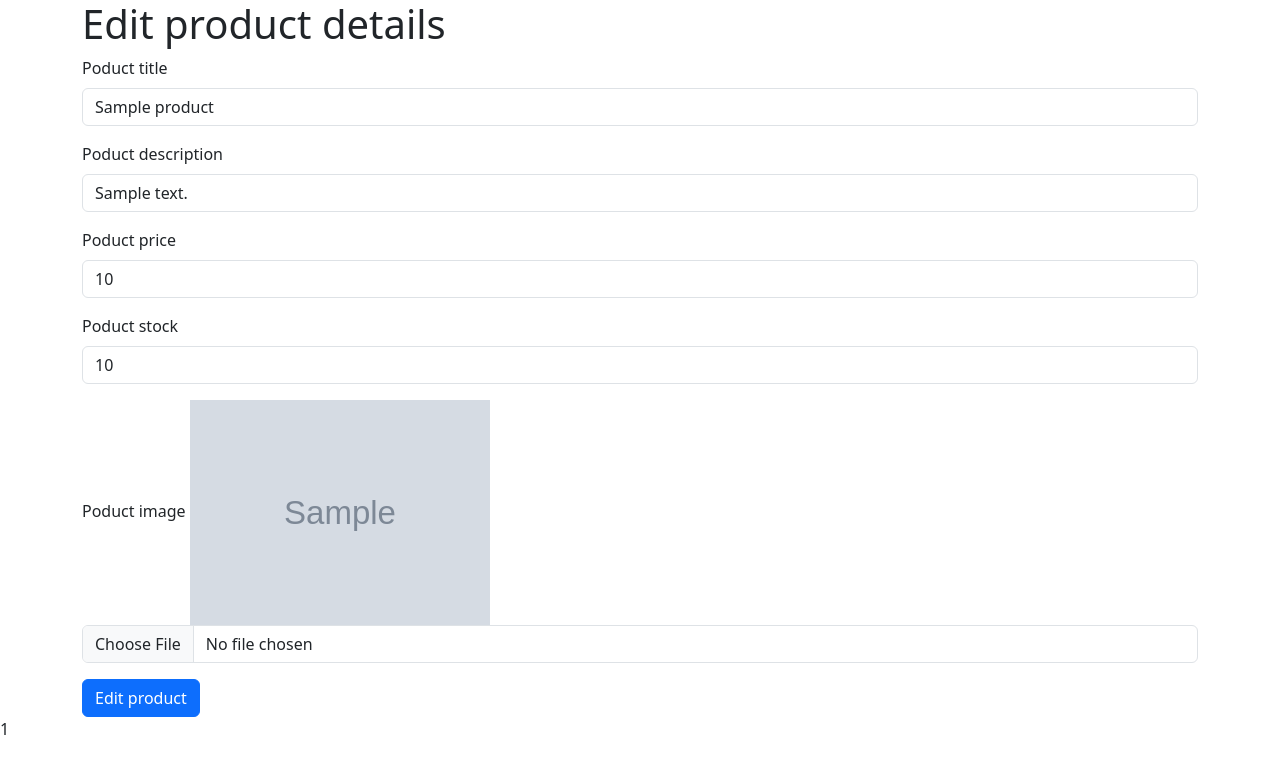
After one commit to harisnaseer24/2408f1-php, a PHP site: page /editproduct.php?id=1 in a window 1280 px wide. The commit adds this page. Shown: the top 774 px of the page. Run offline with PHP 8.4, Linux system fonts and the light colour scheme; tables that the repository leaves empty or names only in its code hold one stand-in row (values such as "Sample post"); grey boxes marked "Sample" are stand-in pictures.

Commit message:
edit product done

```diff
--- /dev/null
+++ b/CRUD/editproduct.php
@@ -0,0 +1,118 @@
+<?php
+require "./database/config.php";
+if(isset($_GET['id'])){
+$id = $_GET['id'];
+$getQuery= "SELECT * From `products` WHERE product_id=$id";
+$result= mysqli_query($conn,$getQuery);
+if($result){
+      $row = mysqli_fetch_assoc($result);
+      $image = $row['image'];
+      $title = $row['title'];
+      $price = $row['price'];
+      $description = $row['description'];
+      $stock = $row['stock'];
+      ?>
+     <!doctype html>
+     <html lang="en">
+        <head>
+            <title>Title</title>
+            <!-- Required meta tags -->
+            <meta charset="utf-8" />
+            <meta
+                name="viewport"
+                content="width=device-width, initial-scale=1, shrink-to-fit=no"
+            />
+
+            <!-- Bootstrap CSS v5.2.1 -->
+            <link
+                href="https://cdn.jsdelivr.net/npm/bootstrap@5.3.2/dist/css/bootstrap.min.css"
+                rel="stylesheet"
+                integrity="sha384-T3c6CoIi6uLrA9TneNEoa7RxnatzjcDSCmG1MXxSR1GAsXEV/Dwwykc2MPK8M2HN"
+                crossorigin="anonymous"
+            />
+        </head>
+
+        <body>
+            <header>
+                <!-- place navbar here -->
+            </header>
+            <main class="container">
+  <form action="processedit.php" method="post" enctype="multipart/form-data">
+
+            <h1>Edit product details</h1>
+  <div class="mb-3">
+    <label for="title" class="form-label">Poduct title</label>
+    <input type="hidden" class="form-control" name="id" value="<?= $id?>" >
+    <input type="text" class="form-control" name="title" value="<?= $title?>" >
+
+  </div>
+  <div class="mb-3">
+    <label for="description" class="form-label">Poduct description</label>
+    <input type="text" class="form-control" name="description" value="<?= $description?>" >
+
+  </div>
+  <div class="mb-3">
+    <label for="price" class="form-label">Poduct price</label>
+    <input type="number" class="form-control" name="price" value="<?= $price?>">
+  </div>
+  <div class="mb-3">
+    <label for="stock" class="form-label">Poduct stock</label>
+    <input type="number" class="form-control" name="stock" value="<?= $stock?>">
+
+  </div>
+  <div class="mb-3">
+    <label for="image" class="form-label">Poduct image</label>
+    <img src="./uploads/<?php echo $image?>" alt="" width="300">
+    <input type="file" class="form-control" name="image" >
+
+  </div>
+
+  <!-- <div class="mb-3 form-check">
+    <input type="checkbox" class="form-check-input" id="exampleCheck1">
+    <label class="form-check-label" for="exampleCheck1">Check me out</label>
+  </div> -->
+  <button type="submit" name="editproduct" class="btn btn-primary">Edit product</button>
+</form>
+
+
+
+            </main>
+            <footer>
+                <!-- place footer here -->
+            </footer>
+            <!-- Bootstrap JavaScript Libraries -->
+            <script
+                src="https://cdn.jsdelivr.net/npm/@popperjs/core@2.11.8/dist/umd/popper.min.js"
+                integrity="sha384-I7E8VVD/ismYTF4hNIPjVp/Zjvgyol6VFvRkX/vR+Vc4jQkC+hVqc2pM8ODewa9r"
+                crossorigin="anonymous"
+            ></script>
+
+            <script
+                src="https://cdn.jsdelivr.net/npm/bootstrap@5.3.2/dist/js/bootstrap.min.js"
+                integrity="sha384-BBtl+eGJRgqQAUMxJ7pMwbEyER4l1g+O15P+16Ep7Q9Q+zqX6gSbd85u4mG4QzX+"
+                crossorigin="anonymous"
+            ></script>
+        </body>
+     </html>
+
+
+
+
+
+
+      <?php
+}else{
+       echo '<script>
+    alert("Failed to delete the product");
+    window.location.href="./table.php"
+</script>';
+}
+echo $id;
+}
+else{
+    echo '<script>
+    alert("product id not found");
+    window.location.href="./table.php"
+</script>';
+}
+?>
--- a/CRUD/table.php
+++ b/CRUD/table.php
@@ -35,7 +35,7 @@
       <td>'.$row["stock"].' Units</td>
       <td>Rs. '.$row["price"].'</td>
       <td>
-       <a class="btn btn-info btn-sm">Edit</a>
+       <a class="btn btn-info btn-sm" href="editproduct.php?id='.$id.'">Edit</a>
       <a class="btn btn-info btn-sm" href="deleteproduct.php?id='.$id.'">Delete</a>
       </td>
 
```
Also changed, not shown: CRUD/processedit.php (added, +51 -0 lines), CRUD/uploads/banner2.jpeg (added).
